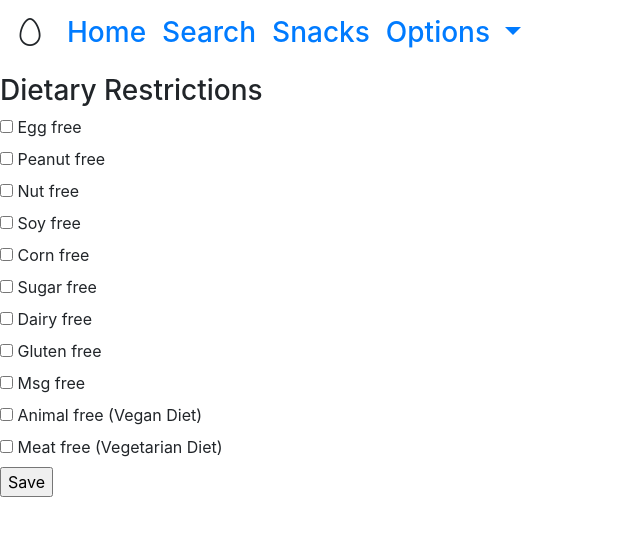
After one commit to Ismaiana/Happy-Snacky-Project, a Flask app: page /addrestrictions in a window 1280 px wide. The commit adds this page. Shown: the top 536 px of the page, without its empty margins (0-640 px from the left). Run offline with Flask 2, Linux system fonts and the light colour scheme; the visitor is signed in with stand-in values (Sample User, id 1); data comes from the database, SQL or seed files in the repository.

Commit message:
save form updated, crud updated, server updated

```diff
--- a/crud.py
+++ b/crud.py
@@ -10,25 +10,39 @@ def create_user(email, password, fname, lname):
     return user
 
 
-def create__badingredient(user, ingredient):
+def create_restrictions(user, dietary_restriction):
 
-    badingredients = Badingredient(user_id=user, ingredient=ingredient)
+    restrictions= Badingredient(user_id=user, dietary_restriction=dietary_restriction)
 
-    return badingredients
+    return restrictions
 
 
-def create_savedsafe(user, snack_name, snack_brand, image):
 
-    savedsafe= Savedsafe(user_id=user,snack_brand=snack_brand, snack_name=snack_name, image=image)
-
-    return savedsafe
+def get_restriction(user, dietary_restriction):
 
 
-def create_savednotsafe(user, snack_name, snack_brand, image, bad_ingredients):
+    return Badingredient.query.filter_by(user_id= user, dietary_restriction= dietary_restriction).all()
 
-    savednotsafe= Savednotsafe(user_id=user,snack_brand=snack_brand, snack_name=snack_name, image=image, bad_ingredients=bad_ingredients)
+def create_savedsafe(user, title, image):
 
-    return savednotsafe
+    safe_snacks= Savedsafe(user_id=user, title=title, image=image)
+
+    return safe_snacks
+
+def get_safesnack(user):
+
+    return Savedsafe.query.filter_by(user_id=user).all()
+
+def create_savednotsafe(user, title, image, ingredients):
+
+    notsafe_snacks= Savednotsafe(user_id=user, title=title, image=image, ingredients=ingredients)
+
+    return notsafe_snacks
+
+def get_notsafesnack(user):
+
+    return Savednotsafe.query.filter_by(user_id=user).all()
+
 
 def get_users():
 
--- a/server.py
+++ b/server.py
@@ -15,6 +15,7 @@ app.jinja_env.undefined = StrictUndefined
 app.secret_key = os.environ["secret_key"]
 app.Spoonacular_KEY = os.environ["Spoonacular_KEY"]
 connect_to_db(app)
+
 
 @app.route('/')
 def homepage():
@@ -81,14 +82,6 @@ def snack_info(id):
     return render_template('info.html', data=data2)
 
 
-@app.route('/savedsnacks')
-def show_snacks():
-    """display saved snacks"""
-
-
-    return render_template('savedsnacks.html')
-
-
 @app.route('/register')
 def new_user():
     """Display form to create a new user"""
@@ -135,7 +128,6 @@ def login_form():
     user = crud.get_user_by_email(email)
 
 
-
     if not user or user.password != password:
 
         flash('The email or password you entered was incorrect.')
@@ -149,6 +141,28 @@ def login_form():
 
         return redirect('/profile')
 
+
+@app.route('/addrestrictions', methods=['GET','POST'])
+def add_restrictions():
+    """Allow user to add dietary restrictions"""
+
+
+    email= session['user_email']
+    user = crud.get_user_by_email(email)
+
+
+    if request.method == 'POST':
+        dietary_restrictions = request.form.getlist('restrictions')
+        for dietary_restriction in dietary_restrictions:
+            get_restriction = crud.get_restriction(user.user_id, dietary_restriction)
+            if get_restriction == []:
+                restrictions = crud.create_restrictions(user.user_id, dietary_restriction)
+                db.session.add(restrictions)
+                db.session.commit()
+        return redirect('/profile')
+
+
+    return render_template('/addrestrictions.html')
 
 @app.route('/profile')
 def user_profile():
@@ -166,7 +180,60 @@ def user_profile():
 
     else:
 
+
         return redirect('/')
+
+
+@app.route('/savedsnacks')
+def show_snacks():
+    """display saved snacks"""
+
+    email= session['user_email']
+    user = crud.get_user_by_email(email)
+    saved_snacks = crud.get_safesnack(user.user_id)
+    not_safe= crud.get_notsafesnack(user.user_id)
+
+
+
+
+    return render_template('savedsnacks.html', saved_snacks=saved_snacks, not_safe=not_safe)
+
+
+@app.route('/safesnacks', methods=['GET','POST'])
+def saved_snacks():
+    """Save snacks process for save for later snacks button"""
+
+    email= session['user_email']
+    user = crud.get_user_by_email(email)
+
+
+
+    title= request.form.get('title')
+    image= request.form.get('image')
+    save= crud.create_savedsafe(user.user_id, title, image)
+    db.session.add(save)
+    db.session.commit()
+
+
+    return redirect('/savedsnacks')
+
+@app.route('/notsafesnacks', methods=['GET', 'POST'])
+def not_safe():
+    """Save snacks process for not safe snacks button"""
+
+    email= session['user_email']
+    user = crud.get_user_by_email(email)
+
+
+
+    title= request.form.get('title')
+    image= request.form.get('image')
+    ingredients= request.form.get('ingredients')
+    save_notsafe= crud.create_savednotsafe(user.user_id, title, image, ingredients)
+    db.session.add(save_notsafe)
+    db.session.commit()
+
+    return redirect('/savedsnacks')
 
 
 @app.route('/logout')
@@ -182,9 +249,9 @@ def process_logout():
 
     return redirect('/')
 
-# @app.route('/preferences')
-# def user_allergens():
-#     """User choice for ingredients """
+# @app.route('/settings')
+# def user_settings():
+#     """Display settings options"""
 
 
 
--- /dev/null
+++ b/templates/addrestrictions.html
@@ -0,0 +1,44 @@
+
+{% extends 'base.html' %}
+
+{% block title %}Add Restrictions {% endblock %}
+
+{% block body %}
+
+<form action="/addrestrictions" method="POST">
+
+
+
+    <h3>Dietary Restrictions</h3>
+
+    <input type="checkbox" id="egg-free"  value="egg free" name="restrictions">
+    <label for="egg_free"> Egg free</label><br>
+    <input type="checkbox" id="peanut-free"  value="peanut free" name="restrictions">
+    <label for="peanut_free"> Peanut free</label><br>
+    <input type="checkbox" id="nut-free" value="nut free" name="restrictions">
+    <label for="nut_free"> Nut free</label><br>
+    <input type="checkbox" id="soy-free" value="soy free" name="restrictions">
+    <label for="soy_free"> Soy free</label><br>
+    <input type="checkbox" id="corn-free" value="corn free" name="restrictions">
+    <label for="corn_free"> Corn free</label><br>
+    <input type="checkbox" id="sugar-free" value="sugar free" name="restrictions">
+    <label for="sugar_free"> Sugar free</label><br>
+    <input type="checkbox" id="dairy-free" value="dairy free" name="restrictions">
+    <label for="dairy_free"> Dairy free</label><br>
+    <input type="checkbox" id="gluten-free" value="gluten free" name="restrictions">
+    <label for="gluten_free"> Gluten free</label><br>
+    <input type="checkbox" id="msg-free" value="msg free" name="restrictions">
+    <label for="msg_free"> Msg free</label><br>
+    <input type="checkbox" id="vegan" value="animal free" name="restrictions">
+    <label for="vegan"> Animal free (Vegan Diet)</label><br>
+    <input type="checkbox" id="vegetarian" value="meat free" name="restrictions">
+    <label for="vegetarian'"> Meat free (Vegetarian Diet)</label><br>
+
+
+    <p>
+    <input type="submit" value="Save">
+    </p>
+</form>
+
+
+    {% endblock %}
--- a/templates/search.html
+++ b/templates/search.html
@@ -16,7 +16,6 @@
                 <button class="main-search-button">Search</button>
         </div></h2>
         </div>
-
     </form>
     </div>
 
@@ -24,9 +23,8 @@
     {% if data%}
         {% for product in data['products'] %}
 
-
-                <p> <a href="/info/{{product['id']}}">{{product['title']}}</a></p>
-                <img src="{{product['image']}}">
+            <p> <a href="/info/{{product['id']}}">{{product['title']}}</a></p>
+            <img src="{{product['image']}}">
 
             {% endfor %}
     {% endif %}
```
Also changed, not shown: model.py (+15 -15 lines), static/js/search-data.js (+11 -0 lines), templates/info.html (+20 -1 lines), templates/profile.html (+18 -9 lines), templates/savedsnacks.html (+34 -0 lines).
